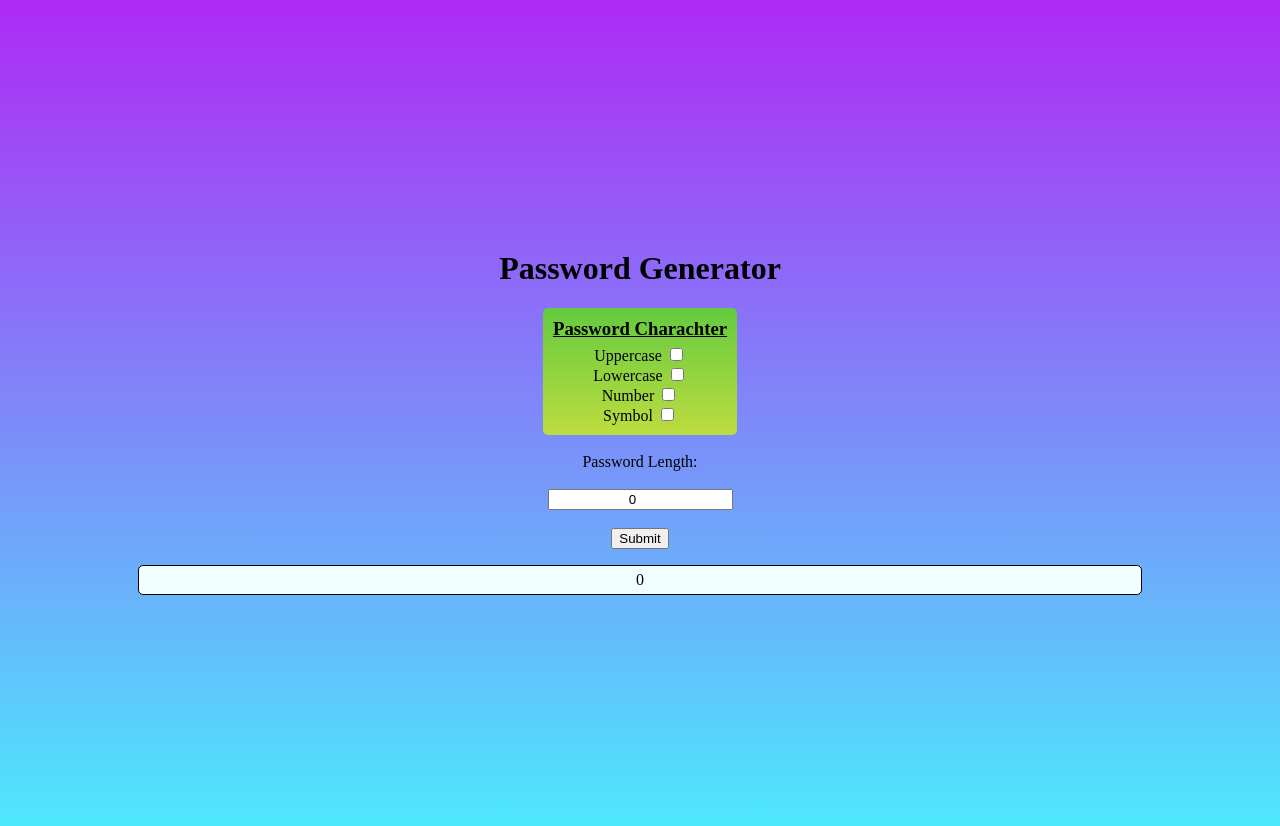
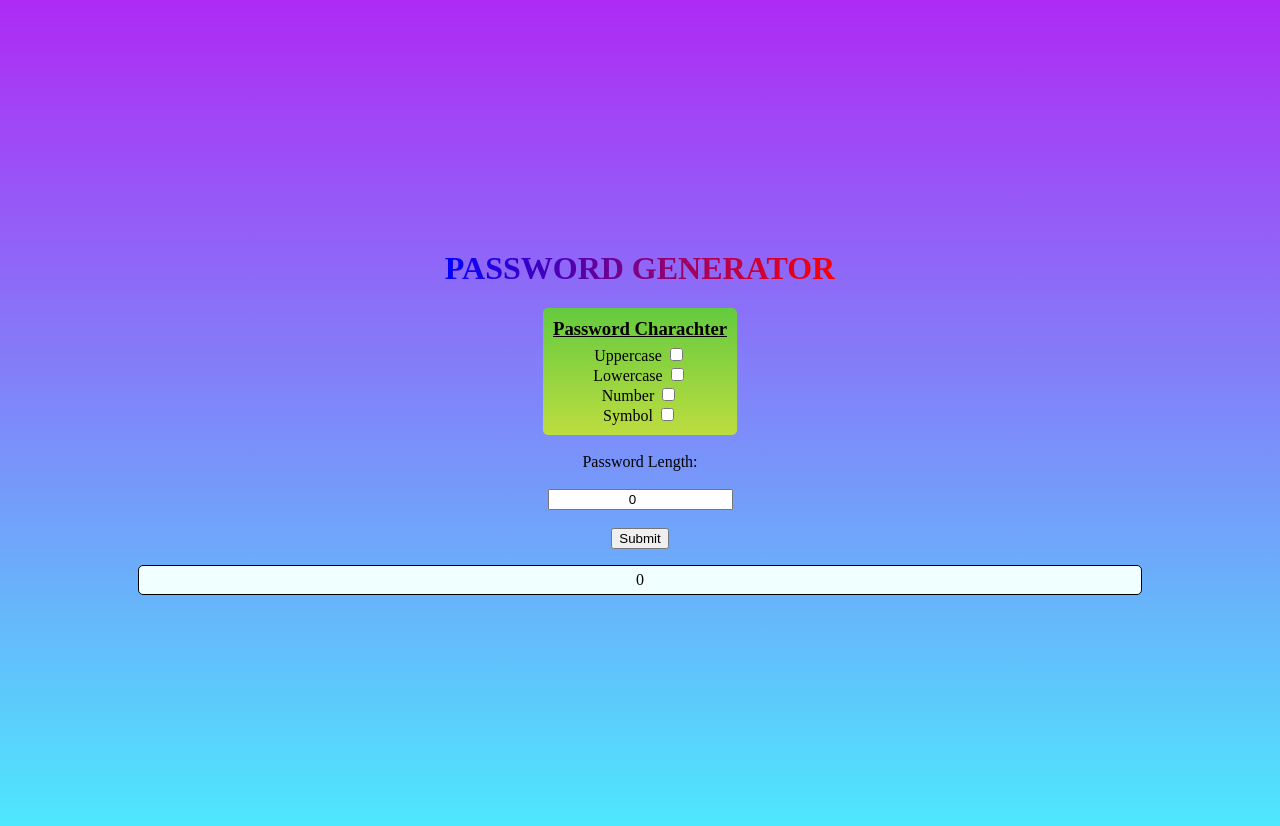
Before and after one commit to Danieal550/Password-Generator, a plain HTML site: page index.html in a window 1280 px wide. Drawn offline with Linux system fonts and the light colour scheme.

Commit message:
Update index.html

```diff
--- a/index.html
+++ b/index.html
@@ -8,7 +8,9 @@
 </head>
 <body>
     <div class="container">
-        <h1>Password Generator</h1>
+        <div class="textSlide">
+            <h1>Password Generator</h1>
+        </div>
         <div class="allPass">
             <h3>Password Charachter</h3>
             <label for="upp">Uppercase</label>
```
